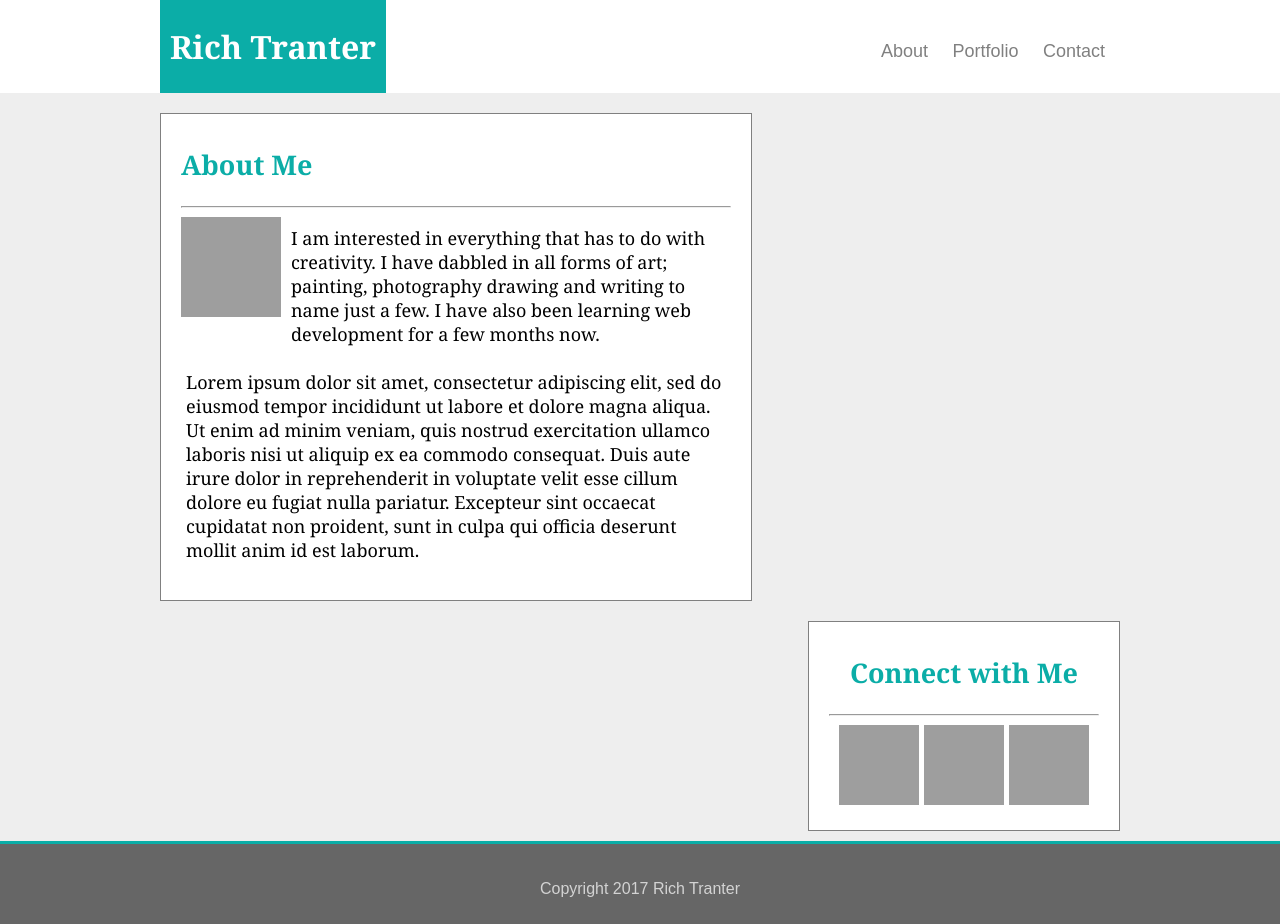
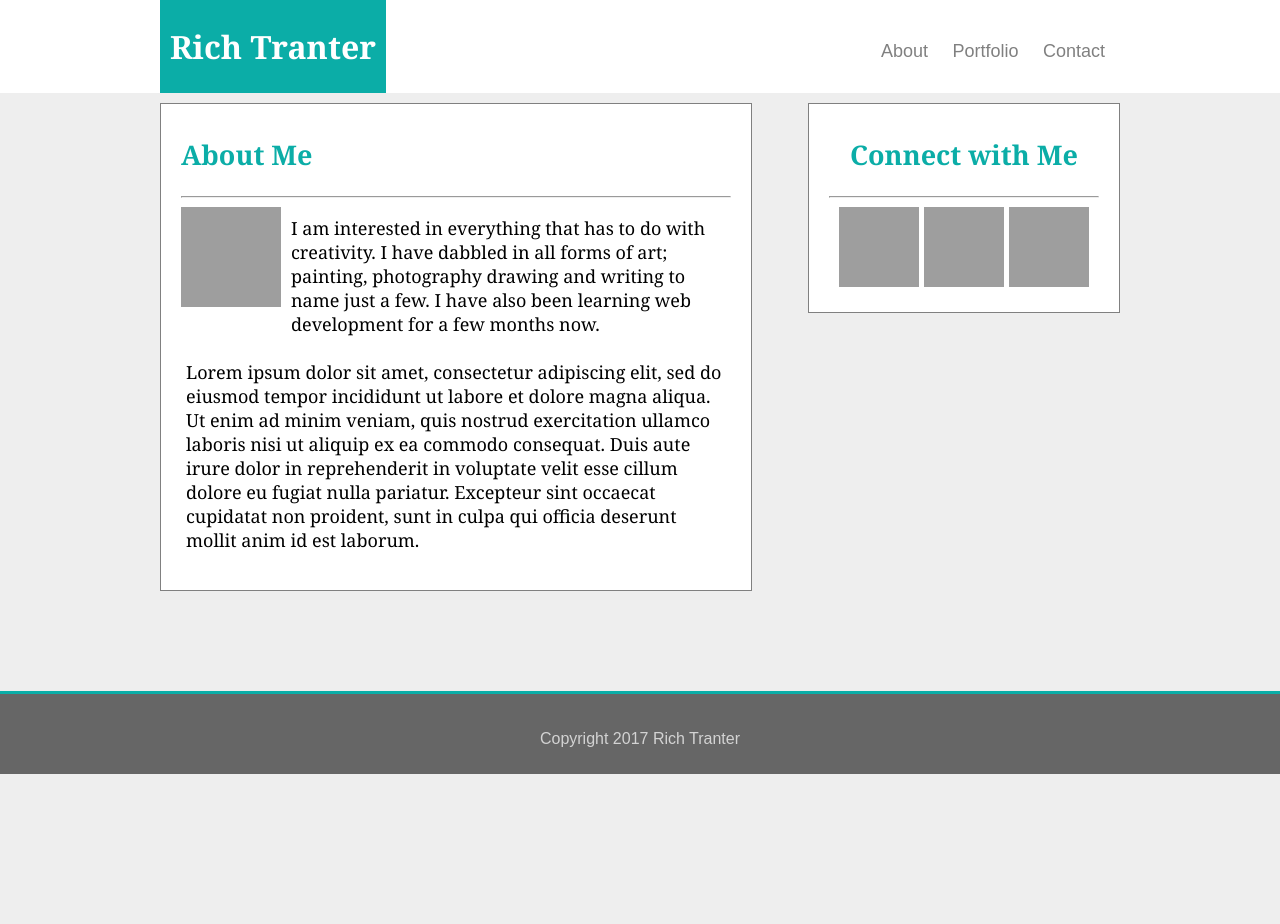
Before and after one commit to Richt2566/Basic-Portfolio, a plain HTML site: page index.html in a window 1280 px wide. After the commit the page ends 800 px from the top, so only its background shows below. Drawn offline with Linux system fonts and the light colour scheme; grey boxes are pictures that could not be loaded.

Commit message:
added final specifications

```diff
--- a/assets/css/style.css
+++ b/assets/css/style.css
@@ -41,22 +41,23 @@ a:visited {
 	text-decoration: none;
 }
 
-
-
 .main-content {
 	width: 960px;
 	margin: auto;
 }
+
 
 /* About Me */
 section {
 	font-family: 'Georgia', Times, Times New Roman, serif;
 	width: 550px;
 	background-color: white;
-	margin: 20px 5px 10px 0px;
 	padding: 10px 20px 20px 20px;
 	font-size: 18px;
 	border: 1px solid grey;
+	margin: 10px -500px 100px 0px;
+	float: left;
+	position: ;
 }
 
 section p {
@@ -94,7 +95,8 @@ input {
 	background-color: white;
 	color: rgb(11,173,167);
 	margin: 10px 0px;
-
+	overflow: auto;
+	display: block;
 }
 
 /* Footer */
--- a/index.html
+++ b/index.html
@@ -29,7 +29,8 @@
 		Lorem ipsum dolor sit amet, consectetur adipiscing elit, sed do eiusmod tempor incididunt ut labore et dolore magna aliqua. Ut enim ad minim veniam, quis nostrud exercitation ullamco laboris nisi ut aliquip ex ea commodo consequat. Duis aute irure dolor in reprehenderit in voluptate velit esse cillum dolore eu fugiat nulla pariatur. Excepteur sint occaecat cupidatat non proident, sunt in culpa qui officia deserunt mollit anim id est laborum.
 		</p>
 	</section>
-
+	</div>
+	<div class="main-content">
 	<section class="connect">
 		<h2>Connect with Me</h2>
 		<hr>
```
Also changed, not shown: contact.html (+2 -3 lines), 2 other files.
